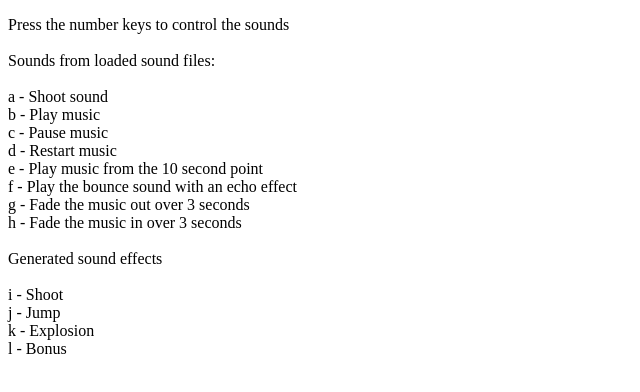
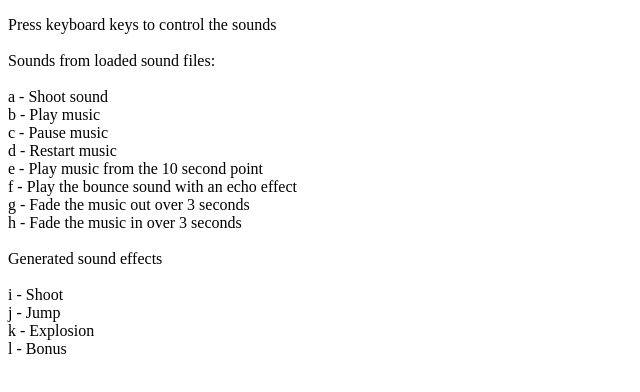
Before and after one commit to kittykatattack/sound.js, a plain HTML site: page index.html in a window 1280 px wide. Shown: the full height of the page, 0-640 px from the left. Drawn offline with Linux system fonts and the light colour scheme; no server answers.

Commit message:
updated index.html

```diff
--- a/index.html
+++ b/index.html
@@ -3,7 +3,7 @@
 <title>Sound for games</title>
 <script src="sound.js"></script>
 <body>
-<p>Press the number keys to control the sounds
+<p>Press keyboard keys to control the sounds
 <br>
 <br>Sounds from loaded sound files:
 <br>
```
